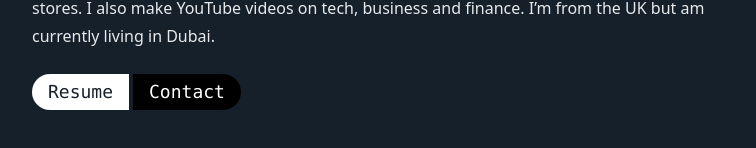
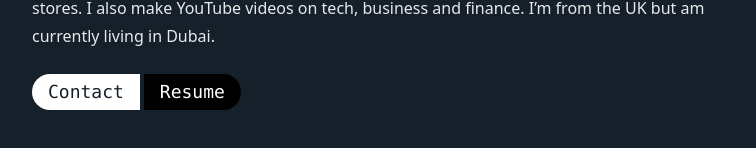
Before and after one commit to VHarsha8/react-portfolio, a React (Create React App) app: page / in a window 1280 px wide. Shown: the part 384-532 px from the top of the page, without its empty margins (258-1014 px from the left). Built offline with nearby package versions, Linux system fonts and the light colour scheme.

Commit message:
Update Component1.jsx

```diff
--- a/src/Component1.jsx
+++ b/src/Component1.jsx
@@ -2,8 +2,8 @@
 function Combonent() {
     return (
       <div className='flex gap-1 justify-start'>
-                    <a href="mailto:harshavengala8@gmail.com" className="text-twitter px-4 py-1 bg-white font-mono font-medium text-lg rounded-l-full">Resume</a>
-                    <a href="https://drive.google.com/file/d/117_dh6fHTXicA2rNmC4u4IOSglFdmtBU/view?usp=sharing" className="text-white py-1 px-4 bg-black font-mono font-medium text-lg rounded-r-full">Contact</a>
+                    <a href="mailto:harshavengala8@gmail.com" className="text-twitter px-4 py-1 bg-white font-mono font-medium text-lg rounded-l-full">Contact</a>
+                    <a href="https://drive.google.com/file/d/117_dh6fHTXicA2rNmC4u4IOSglFdmtBU/view?usp=sharing" className="text-white py-1 px-4 bg-black font-mono font-medium text-lg rounded-r-full">Resume</a>
       </div>
     );
   }
```
